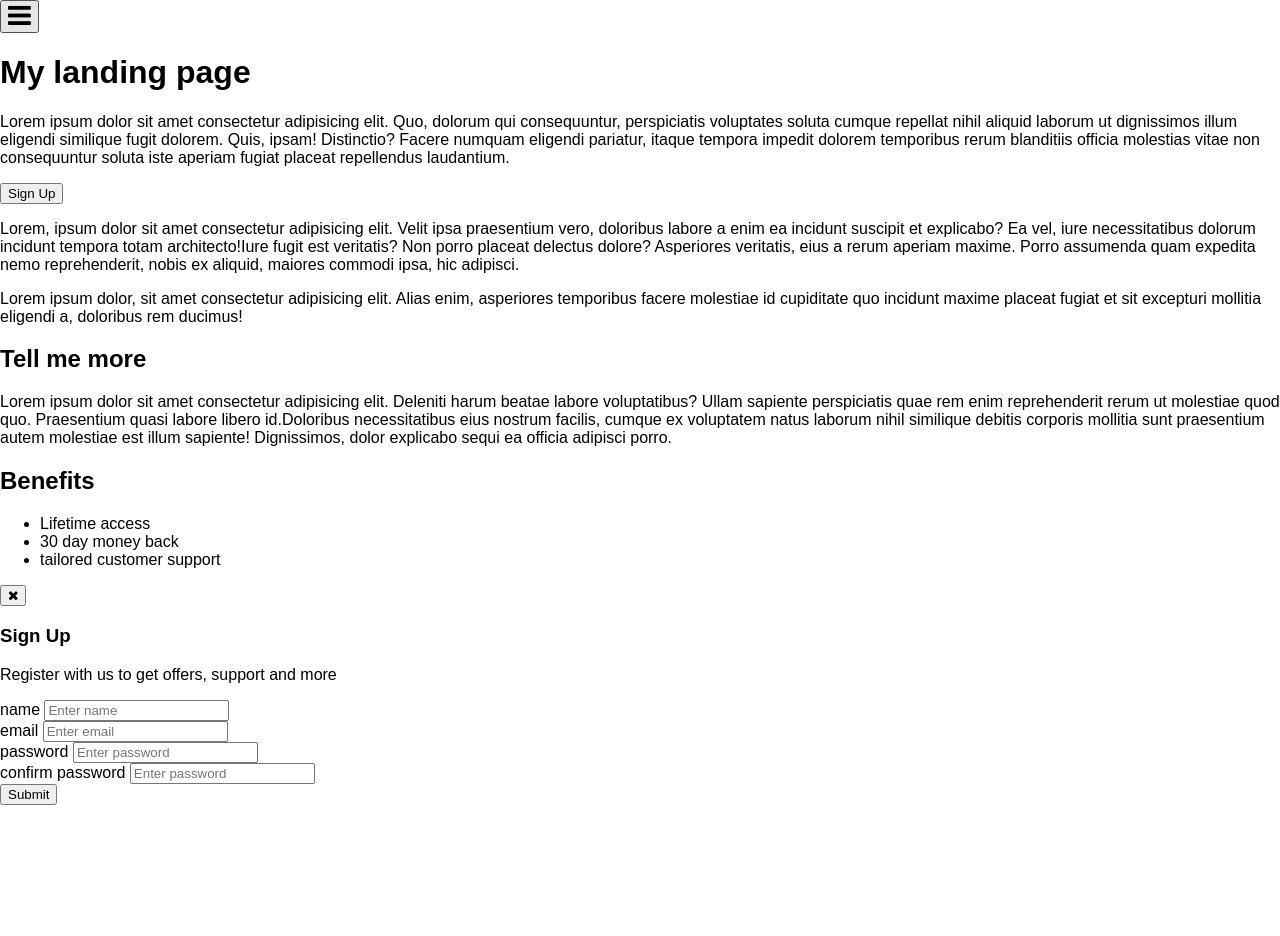
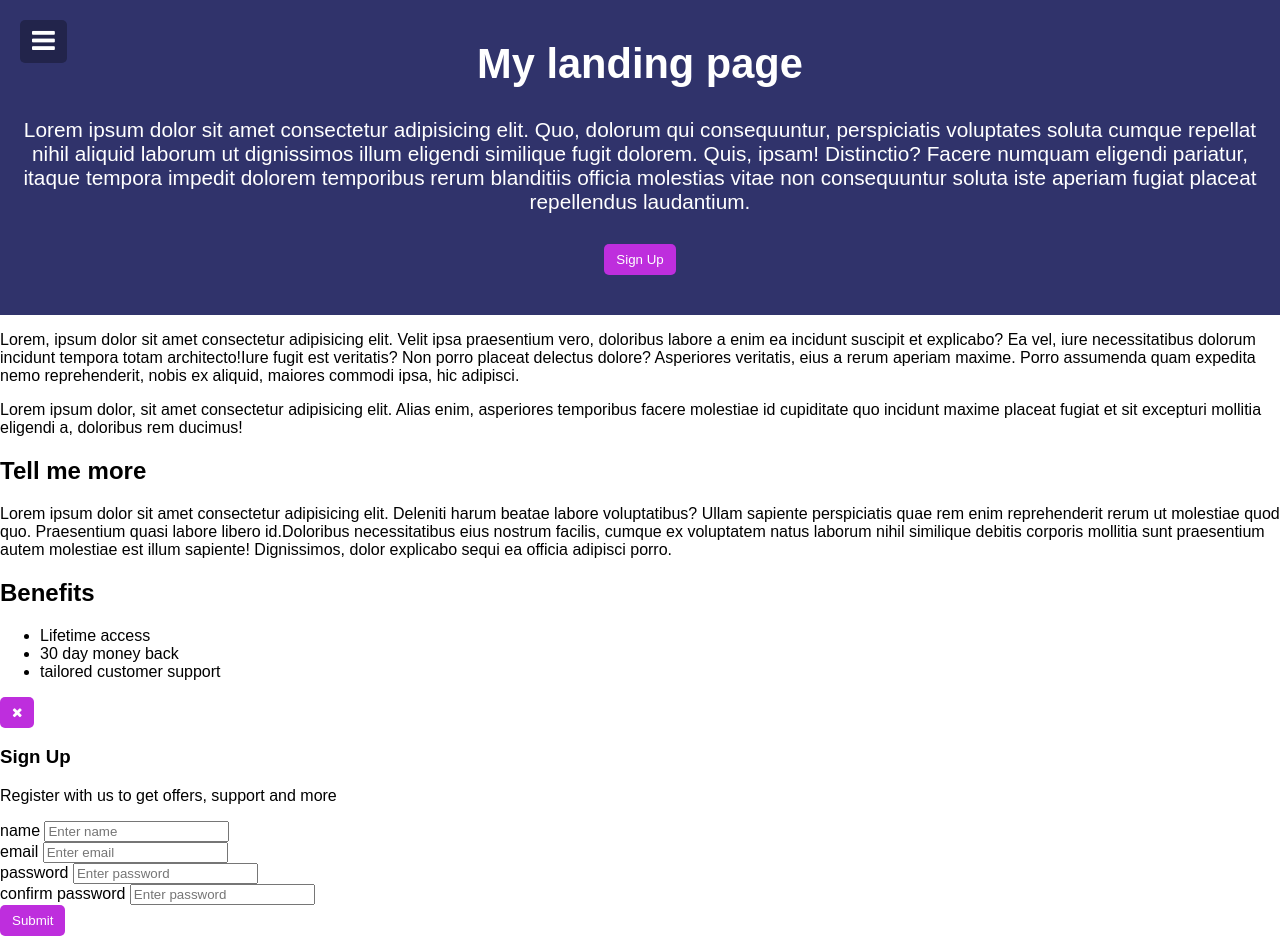
Before and after one commit to youngMaster46/landing.github.io, a plain HTML site: page index.html in a window 1280 px wide. Before the commit the page ends 805 px from the top, so only its background shows below. Drawn offline with Linux system fonts and the light colour scheme; a web font is replaced by a local one.

Commit message:
set up header

```diff
--- a/style.css
+++ b/style.css
@@ -64,3 +64,41 @@ nav ul li a {
 nav ul li a:hover {
     border-bottom: unset;
 }
+
+header {
+    background-color: var(--primary-color);
+    color: #fff;
+    font-size: 1.3rem;
+    position: relative;
+    padding: 40px 15px;
+    text-align: center;
+}
+
+header h1 {
+    margin: 0;
+}
+
+header p {
+    margin: 30px 0;
+}
+
+button,
+input[type='submit'] {
+    background-color: var(--secondary-color);
+    border: 0;
+    border-radius: 5px;
+    color: #fff;
+    cursor: pointer;
+    padding: 8px 12px;
+}
+
+button:focus {
+    outline: none;
+}
+
+.toggle {
+    background-color: rgba(0, 0, 0, .3);
+    position: absolute;
+    top: 20px;
+    left: 20px;
+}
```
